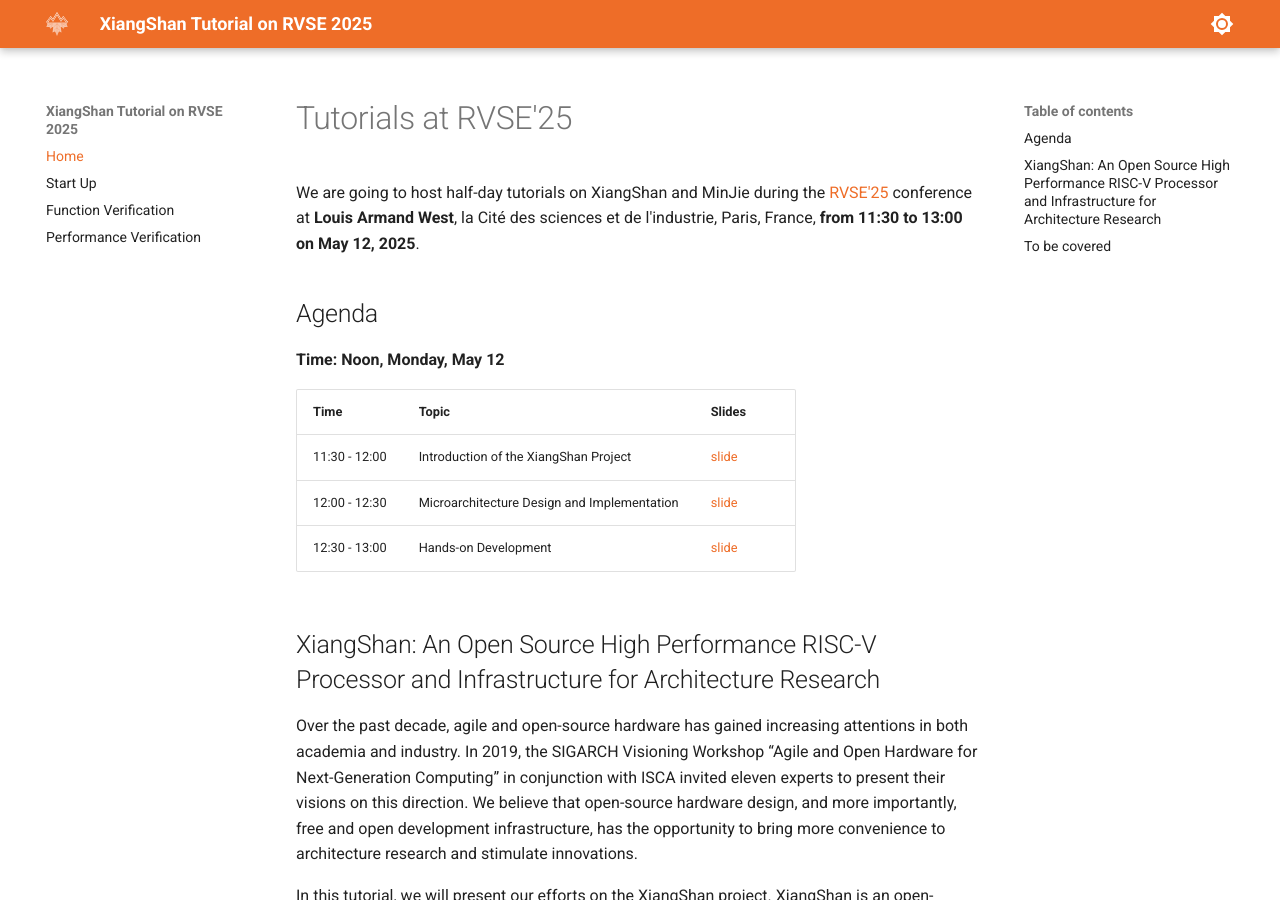
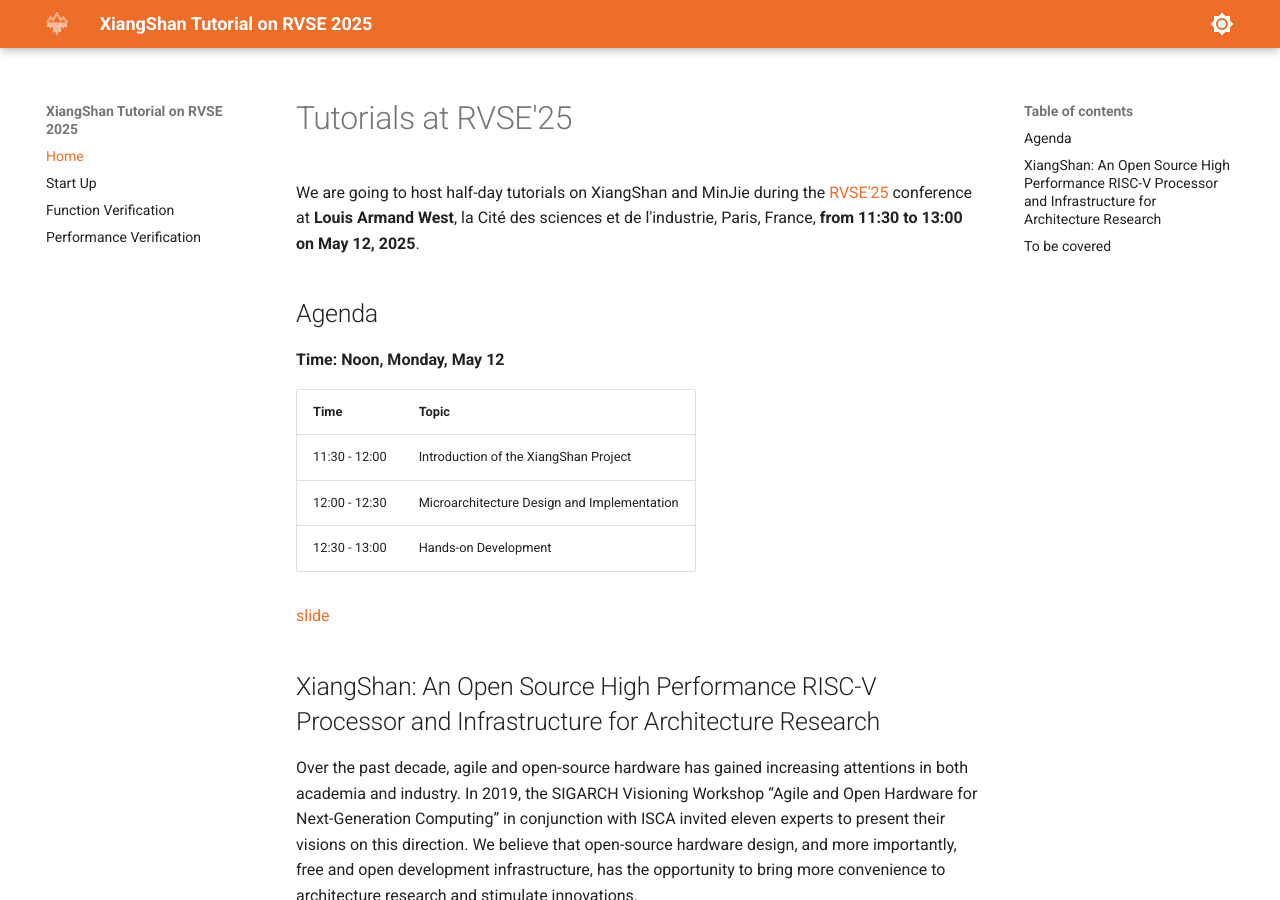
Before and after one commit to OpenXiangShan/tutorial, an MkDocs documentation site: the page built from docs/index.md, in a window 1280 px wide and 900 px high. Built offline with MkDocs 1.6.1 and Material for MkDocs 9.7.7, drawn with Linux system fonts in a browser that asks for light colours.

Commit message:
add pdf and update agenda

```diff
--- a/docs/index.md
+++ b/docs/index.md
@@ -6,11 +6,13 @@ We are going to host half-day tutorials on XiangShan and MinJie during the [RVSE
 
 **Time: Noon, Monday, May 12**
 
-| Time          | Topic                                       | Slides                |
-| ------------- | ------------------------------------------- | ----------------------|
-| 11:30 - 12:00 | Introduction of the XiangShan Project       |  [slide](./slides/20250512-RVSE2025-1-Introduction-XiangShan.pdf)  |
-| 12:00 - 12:30 | Microarchitecture Design and Implementation |  [slide](./slides/20250512-RVSE2025-2-Microarchitecture.pdf)  |
-| 12:30 - 13:00 | Hands-on Development                        |  [slide](./slides/20250512-RVSE2025-3-Dev-Tools.pdf) |
+| Time          | Topic                                       |
+| ------------- | ------------------------------------------- |
+| 11:30 - 12:00 | Introduction of the XiangShan Project       |
+| 12:00 - 12:30 | Microarchitecture Design and Implementation |
+| 12:30 - 13:00 | Hands-on Development                        |
+
+[slide](./slides/20250512-RVSE25-XiangShan-Tutorial.pdf)
 
 ## XiangShan: An Open Source High Performance RISC-V Processor and Infrastructure for Architecture Research
 
```
Also changed, not shown: 1 other file.
